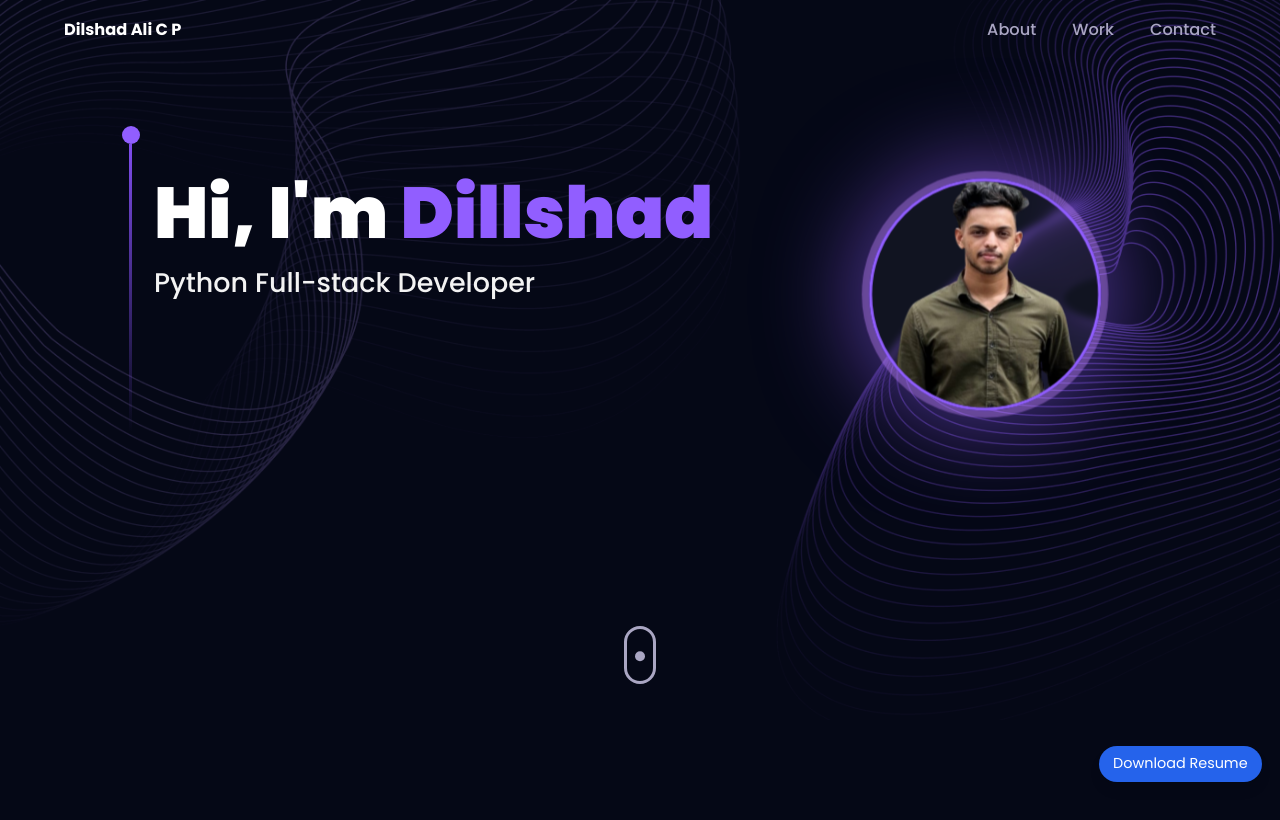
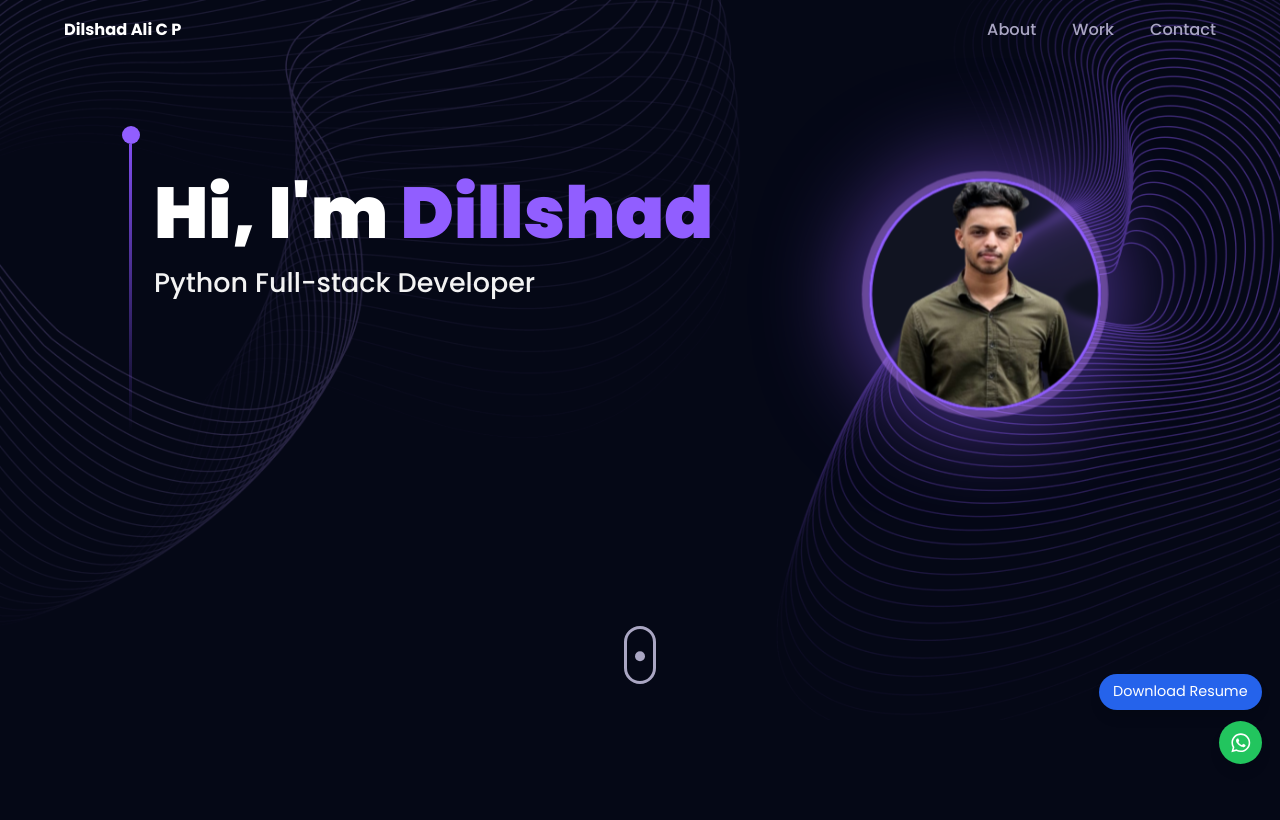
Before and after one commit to Dilshad0001/Portfolio, a React (Vite) app: page / in a window 1280 px wide. Shown: the top 820 px of the page. Built offline with nearby package versions, Linux system fonts and the light colour scheme.

Commit message:
Added WhatsApp button to portfolio

```diff
--- a/src/components/ResumeButton.jsx
+++ b/src/components/ResumeButton.jsx
@@ -1,15 +1,50 @@
+// // Example: components/StickyDownloadButton.jsx
+// import React from 'react';
+
+
+// const ResumeButton = () => {
+//   return (
+//     <a
+//       href="/DILSHAD_resume.pdf"
+//       download
+//       className="fixed bottom-10 right-5 z-50 bg-blue-600 hover:bg-blue-700 text-white px-4 py-2 rounded-full shadow-lg transition-all duration-300"
+//     >
+//       Download Resume
+//     </a>
+//   );
+// };
+
+// export default ResumeButton;
+
+
+
 // Example: components/StickyDownloadButton.jsx
-import React from 'react';
+import React from "react";
+import { FaWhatsapp } from "react-icons/fa"; // WhatsApp icon
 
 const ResumeButton = () => {
   return (
-    <a
-      href="/DILSHADresume.pdf"
-      download
-      className="fixed bottom-5 right-5 z-50 bg-blue-600 hover:bg-blue-700 text-white px-4 py-2 rounded-full shadow-lg transition-all duration-300"
-    >
-      Download Resume
-    </a>
+    <div className="fixed bottom-10 right-5 z-50 flex flex-col gap-3 items-end">
+      {/* Resume Download Button */}
+      <a
+        href="/DILSHAD_resume.pdf"
+        download
+        className="bg-blue-600 hover:bg-blue-700 text-white px-4 py-2 rounded-full shadow-lg transition-all duration-300"
+      >
+        Download Resume
+      </a>
+
+      {/* WhatsApp Button */}
+<a
+  href="https://wa.me/+919995869125?text=Hello%20Dilshad,%20I%20visited%20your%20portfolio%20website%20and%20would%20like%20to%20connect."
+  target="_blank"
+  rel="noopener noreferrer"
+  className="bg-green-500 hover:bg-green-600 text-white p-3 rounded-full shadow-lg transition-all duration-300 flex items-center justify-center"
+>
+  <FaWhatsapp size={24} />
+</a>
+
+    </div>
   );
 };
 
--- a/src/constants/index.js
+++ b/src/constants/index.js
@@ -138,7 +138,7 @@ live_link: "https://main.dlqfsrk4ru0i8.amplifyapp.com/"
   {
     name: "Job Journey",
     description:
-      "Job Journey is a personal job-tracking platform built with microservices architecture. It lets users log applications, track statuses, and manage their job search. The auth service supports OTP login, Google/GitHub OAuth, and the project is fully Dockerized for easy deployment. Real-time chat and more features are in development.",
+      "Job Journey is a personal job-tracking platform built with microservices. It lets users log applications, track statuses, and manage their job search. The auth service supports OTP login, Google/GitHub OAuth, and the project is Dockerized for easy deployment. A real-time chat system and job tracking modules are fully implemented.",
     tags: [
       {
         name: "Django",
@@ -163,6 +163,18 @@ live_link: "https://main.dlqfsrk4ru0i8.amplifyapp.com/"
       {
         name: "celery",
         color: "green-text-gradient",
+      },
+            {
+        name: "Django Channels",
+        color: "blue-text-gradient",
+      },
+      {
+        name: "WebSockets",
+        color: "pink-text-gradient",
+      },
+      {
+        name: "AWS",
+        color: "blue-text-gradient",
       },
     ],
     image: jobjourney,
```
Also changed, not shown: 1 other file (tests, documents, lock files or other folders).
